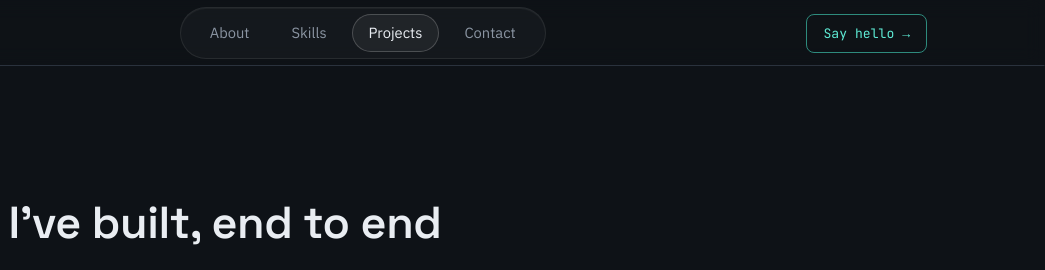
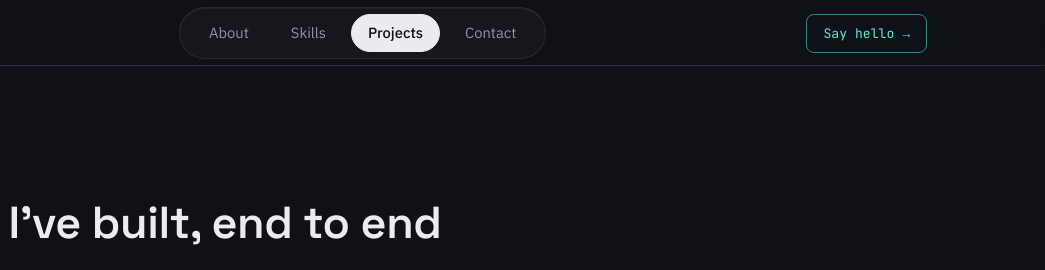
Before and after one commit to GouravSharma26/Portfolioyo, a plain HTML site: page projects.html in a window 1280 px wide. Shown: the top 270 px of the page, 235-1280 px from the left. Drawn offline with Linux system fonts and the light colour scheme.

Commit message:
UI: Add solid filled active state for Projects page and update scroll spy logic

```diff
--- a/css/style.css
+++ b/css/style.css
@@ -154,6 +154,14 @@ nav .wrap {
   color: var(--text);
   border: 1px solid rgba(255, 255, 255, 0.2);
   background: rgba(255, 255, 255, 0.05);
+}
+
+.navlinks a.active.filled,
+.mobile-menu a.active.filled {
+  background: var(--text);
+  color: var(--ink);
+  border-color: var(--text);
+  font-weight: 500;
 }
 
 .nav-cta {
--- a/projects.html
+++ b/projects.html
@@ -36,7 +36,7 @@
     <div class="navlinks">
       <a href="index.html#about">About</a>
       <a href="index.html#skills">Skills</a>
-      <a href="projects.html" class="active">Projects</a>
+      <a href="projects.html" class="active filled">Projects</a>
       <a href="index.html#contact">Contact</a>
     </div>
     <div style="display:flex; align-items:center; gap:12px;">
@@ -47,7 +47,7 @@
   <div class="mobile-menu" id="mobile-menu">
     <a href="index.html#about">About</a>
     <a href="index.html#skills">Skills</a>
-    <a href="projects.html" class="active">Projects</a>
+    <a href="projects.html" class="active filled">Projects</a>
     <a href="index.html#contact">Contact</a>
   </div>
 </nav>
```
Also changed, not shown: index.html (+3 -3 lines), project.html (+2 -2 lines).
